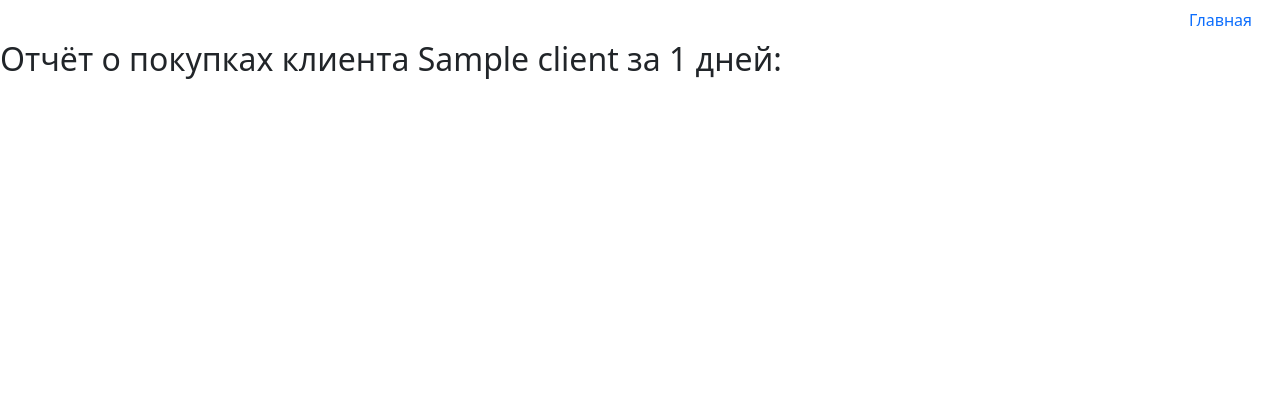
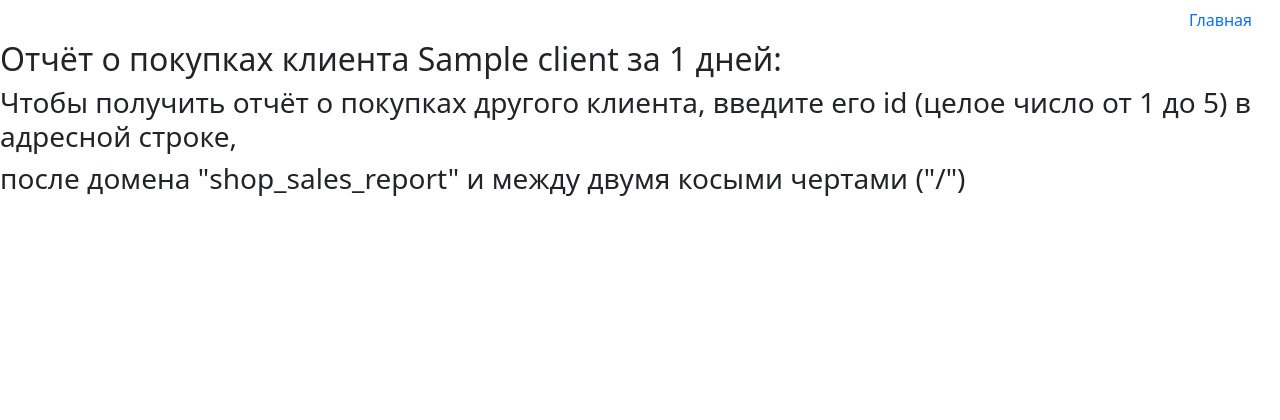
Before and after one commit to edukambarov/Django, a Django app: page /shop_sales_report/1/1 in a window 1280 px wide. Shown: the top 420 px of the page. Run offline with Django 5.2, Linux system fonts and the light colour scheme; tables that the repository leaves empty hold one stand-in row (values such as "Sample post").

Commit message:
hw3 is done

```diff
--- a/sem3_hw/hw_sem3_project/hw_sem3_app/templates/hw_sem3_app/shop_main.html
+++ b/sem3_hw/hw_sem3_project/hw_sem3_app/templates/hw_sem3_app/shop_main.html
@@ -5,7 +5,7 @@
 {% block content %}
     <div class="container-fluid">
         <ul class="nav nav-pills justify-content-end align-items-end">
-            <li class="nav item"><a href="/shop_main/" class="nav-link">Главная</a></li>
+            <li class="nav item"><a href="/" class="nav-link">Главная</a></li>
             <li class="nav item"><a href="/shop_sales_report/1/7" class="nav-link">Отчёт за 7 дней</a></li>
             <li class="nav item"><a href="/shop_sales_report/1/30" class="nav-link">Отчёт за 30 дней</a></li>
             <li class="nav item"><a href="/shop_sales_report/1/365" class="nav-link">Отчёт за 365 дней</a></li>
--- a/sem3_hw/hw_sem3_project/hw_sem3_app/templates/hw_sem3_app/shop_sales_report.html
+++ b/sem3_hw/hw_sem3_project/hw_sem3_app/templates/hw_sem3_app/shop_sales_report.html
@@ -4,23 +4,28 @@
 
  <style>
    table {
-    border-spacing: 5px 5px;
+    border-spacing: 7px 7px;
    }
 
   </style>
 
 {% block content %}
-<div class="container-fluid" xmlns:border-spacing="http://www.w3.org/1999/xhtml">
+   <div class="container-fluid">
         <ul class="nav nav-pills justify-content-end align-items-end">
-            <li class="nav item"><a href="/shop_main/" class="nav-link">Главная</a></li>
+            <li class="nav item"><a href="/" class="nav-link">Главная</a></li>
         </ul>
    </div>
-   <h2>
+    <h2>
        Отчёт о покупках клиента {{ client }} за {{ days }} дней:
-   </h2>
+    </h2>
+    <h3>
+       Чтобы получить отчёт о покупках другого клиента, введите его id (целое число от 1 до 5) в адресной строке,
+    </h3>
+    <h3>
+   после домена "shop_sales_report" и между двумя косыми чертами ("/")
+    </h3>
        <br>
    <table>
-  <!-- table header -->
   {% if sales %}
   <tr>
 
@@ -31,7 +36,6 @@
   </tr>
   {% endif %}
 
-  <!-- table rows -->
   {% for sale in sales %}
   <tr>
      {% for value in sale.values %}
--- a/sem3_hw/hw_sem3_project/hw_sem3_app/urls.py
+++ b/sem3_hw/hw_sem3_project/hw_sem3_app/urls.py
@@ -4,6 +4,6 @@ from . import views
 urlpatterns = [
     path('', views.shop_main, name='main'),
     path('shop_sales_report/<int:client_id>/<int:days>',
-         views.sort_orders_with_distinct_products,
+         views.sort_orders_of_the_client_by_date_and_distinct_products,
          name='report')
 ]
--- a/sem3_hw/hw_sem3_project/hw_sem3_app/views.py
+++ b/sem3_hw/hw_sem3_project/hw_sem3_app/views.py
@@ -16,30 +16,23 @@ def find_date_for_filter(days: int):
     return (end - timedelta(seconds=delta_sec)).date()
 
 
-def sort_orders_with_distinct_products(request, client_id: int, days: int):
+def sort_orders_of_the_client_by_date_and_distinct_products(request, client_id: int, days: int):
+    client = Client.objects.filter(id=client_id).first()
+    sales_ = []
     orders_ = Order.objects.filter(
         order_client_id=client_id,
         order_date__gte=find_date_for_filter(days))
-
-    client = Client.objects.filter(id=client_id).first()
-    good_refs = [ref['order_items'] for ref in orders_.values('order_items')]
-
-    goods = []
-    for ref in good_refs:
-        good = Good.objects.filter(id=ref).first()
-        goods.append(good)
-    goods_set = set(goods)
-    sales = []
-    print(goods_set)
-    i = 0
-    for good in list(goods_set):
-        sale = {'Товар': good.good_name}
-        if good.id in [ref['order_items'] for ref in orders_.values('order_items')]:
-            for order in list(orders_):
-                sale['Номер заказа'] = order.id
-                sale['Дата заказа'] = order.order_date
-        sales.append(sale)
-    print(sales)
+    good_set = set()
+    for order in list(orders_):
+        order_items = list(order.order_items.all())
+        for good in order_items:
+            if good not in good_set:
+                sale = {'Товар': good.good_name,
+                        'Номер заказа': order.id,
+                        'Дата заказа': order.order_date}
+                sales_.append(sale)
+            good_set.add(good)
+    sales = sorted(sales_, key=lambda x: x['Дата заказа'], reverse=True)
     context = {'title': f'{days} sales report',
                'sales': sales,
                'days': days,
```
